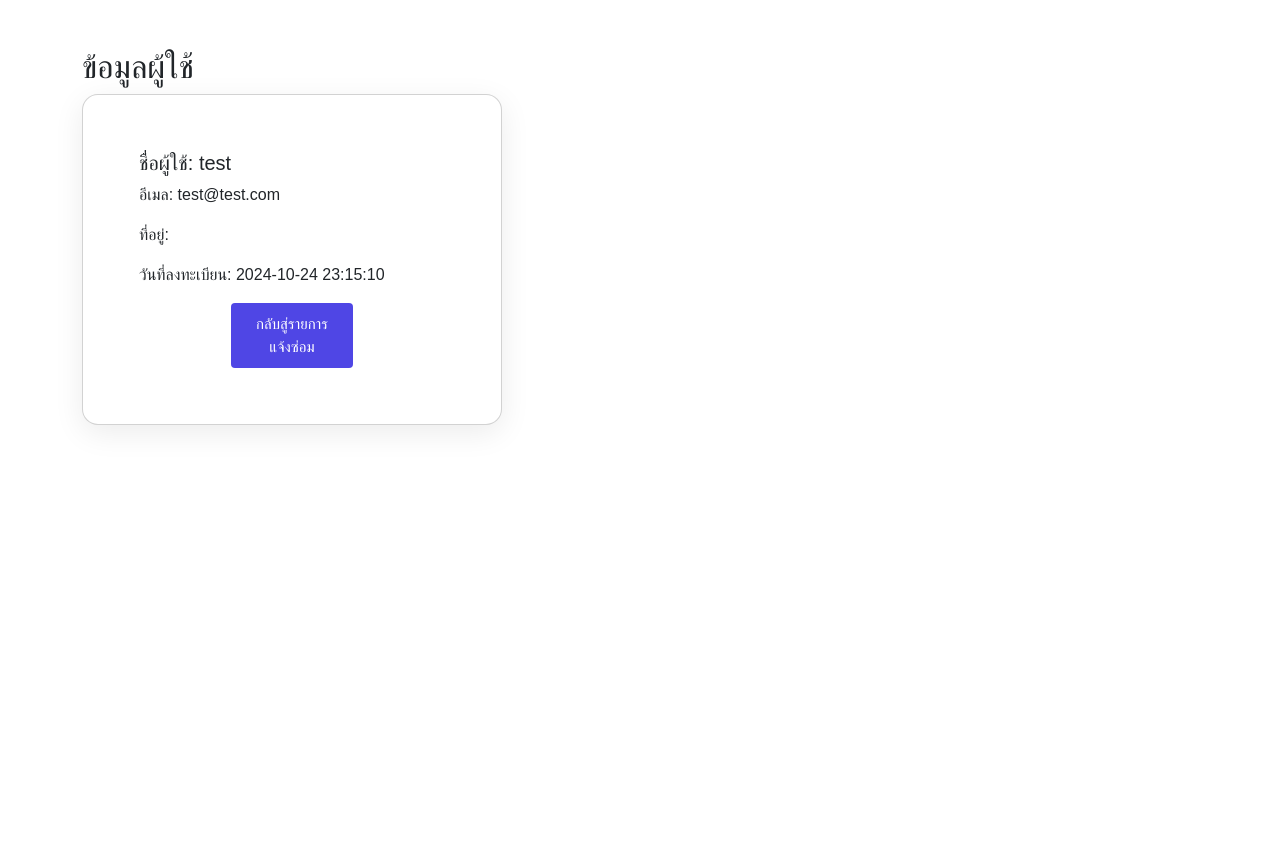
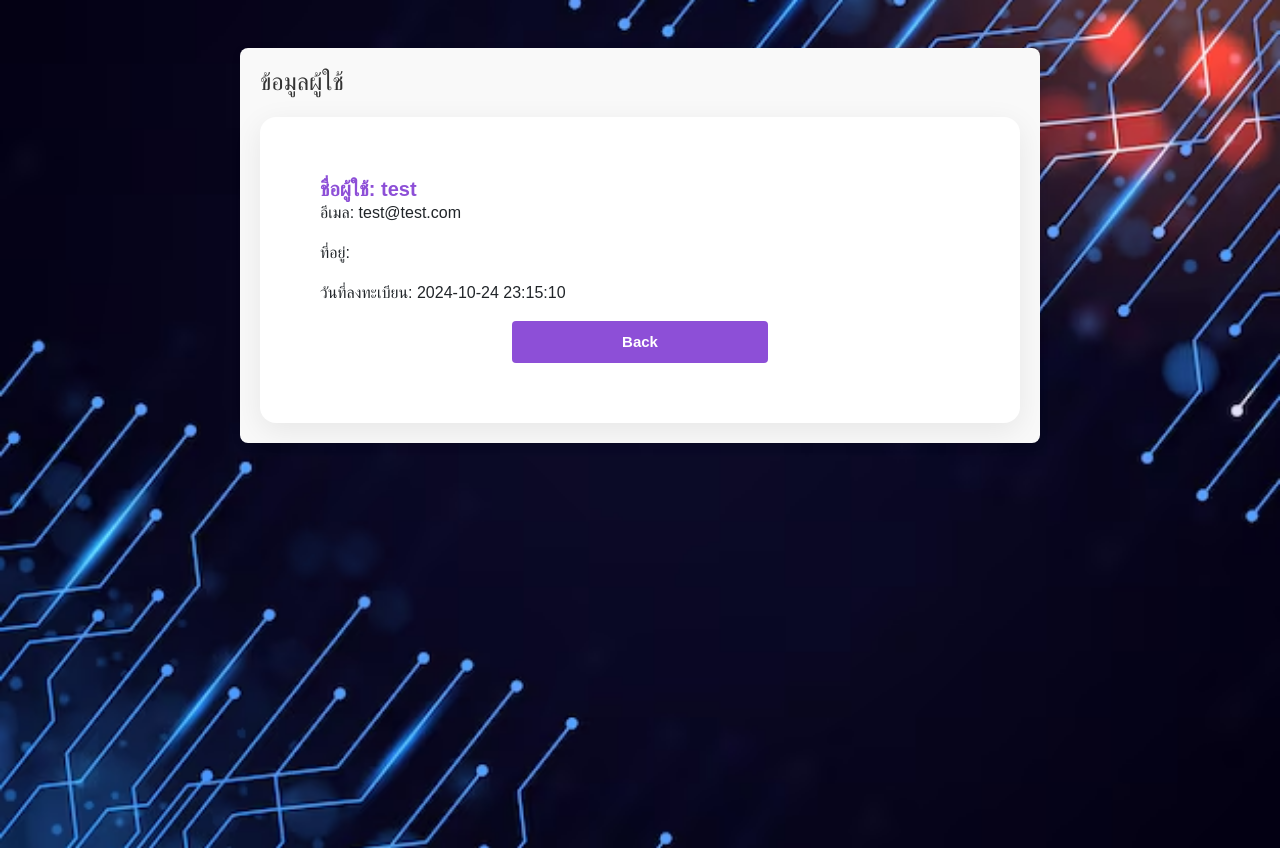
Before and after one commit to TunUsaha/954417, a PHP site: page /user_info.php?user_id=1 in a window 1280 px wide. Before the commit the page ends 427 px from the top, so only its background shows below. Run offline with PHP 8.4, Linux system fonts and the light colour scheme; a user stored in the database is signed in; data comes from the database, SQL or seed files in the repository.

Commit message:
User info CSS

```diff
--- a/styles.css
+++ b/styles.css
@@ -975,9 +989,74 @@
   margin-top: 15px;
 }
 
-.container-button{
+.container-button {
   display: flex;
   justify-content: center;
   align-items: center;
   margin-top: 20px;
 }
+
+.container_userInfo {
+  margin: 0 auto;
+  justify-self: center;
+  max-width: 800px;
+  padding: 20px;
+  background-color: #f9f9f9;
+  border-radius: 8px;
+  box-shadow: 0 2px 8px rgba(0, 0, 0, 0.1);
+}
+
+/*user*/
+.userInfo_heading {
+  font-size: 1.5rem;
+  color: #333;
+  margin-bottom: 20px;
+}
+
+.userInfo_card {
+  margin: auto;
+  background-color: #ffffff;
+  border-radius: 16px;
+  box-shadow: 0 8px 30px rgba(0, 0, 0, 0.08);
+  padding: 40px;
+  width: 100%;
+  transition: transform 0.3s ease;
+}
+
+.card-title {
+  font-weight: 600;
+  color: #8d4fd7;
+}
+
+.card-body {
+  width: 100%;
+  padding: 20px;
+}
+
+.userInfo_btn {
+  background-color: #8d4fd7;
+  border-color: #8d4fd7;
+  font-weight: 600;
+  transition: all 0.3s ease;
+}
+
+.userInfo_btn:hover {
+  background-color: #7a39a3;
+  border-color: #7a39a3;
+}
+
+.userInfo_no-data {
+  color: #ff0000;
+  font-weight: bold;
+}
+
+.backgroud-overlay {
+    background-image: url('images/wallpaper.avif');
+    background-size: cover;
+    background-position: center;
+    background-repeat: no-repeat;
+    height: 100vh;
+    width: 100%;
+    position: relative;
+    overflow: hidden;
+}
--- a/user_info.php
+++ b/user_info.php
@@ -24,6 +24,7 @@
 
 <!DOCTYPE html>
 <html lang="en">
+
 <head>
     <meta charset="UTF-8">
     <meta name="viewport" content="width=device-width, initial-scale=1.0">
@@ -31,23 +32,26 @@
     <link href="https://cdn.jsdelivr.net/npm/bootstrap@5.3.0-alpha1/dist/css/bootstrap.min.css" rel="stylesheet">
     <link rel="stylesheet" href="styles.css">
 </head>
-<body>
-    <div class="container mt-5">
-        <h2>ข้อมูลผู้ใช้</h2>
+
+<body class="backgroud-overlay">
+    <div class="container_userInfo mt-5 ">
+        <h2 class="userInfo_heading">ข้อมูลผู้ใช้</h2>
 
         <?php if ($user): ?>
-            <div class="card">
+            <div class="userInfo_card">
                 <div class="card-body">
                     <h5 class="card-title">ชื่อผู้ใช้: <?php echo $user['username']; ?></h5>
                     <p class="card-text">อีเมล: <?php echo $user['email']; ?></p>
                     <p class="card-text">ที่อยู่: <?php echo $user['address']; ?></p>
                     <p class="card-text">วันที่ลงทะเบียน: <?php echo $user['created_at']; ?></p>
-                    <a href="display_repair_request.php" class="btn btn-primary">กลับสู่รายการแจ้งซ่อม</a>
+                    <a href="display_repair_request.php" class="btn btn-primary userInfo_btn">Back</a>
                 </div>
             </div>
         <?php else: ?>
-            <p>ไม่พบข้อมูลผู้ใช้</p>
+            <p class="userInfo_no-data">ไม่พบข้อมูลผู้ใช้</p>
         <?php endif; ?>
     </div>
+
 </body>
+
 </html>
```
Also changed, not shown: other parts of styles.css (+98 -84 lines), images/wallpaper.avif (added). Lines whose indentation alone changed are shown as unchanged.
